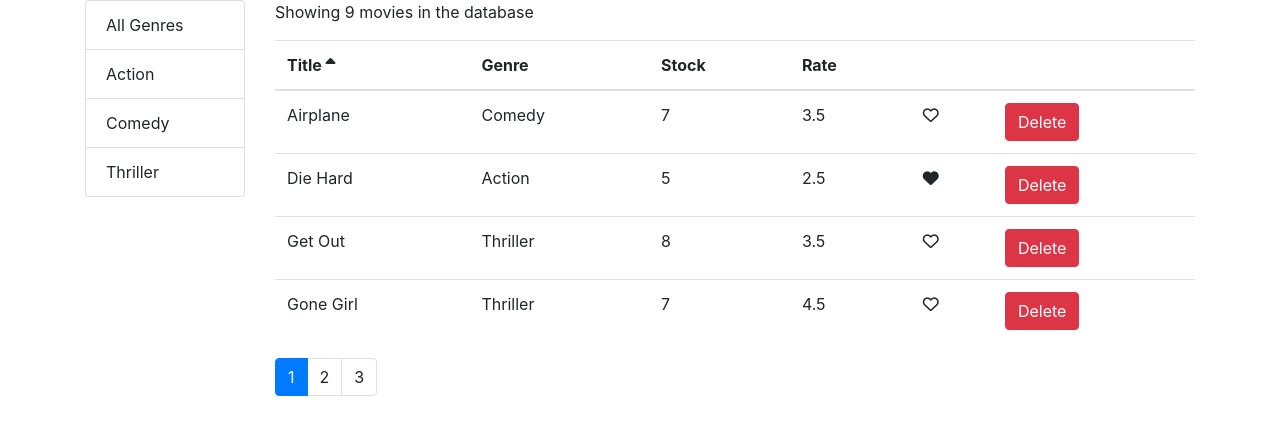
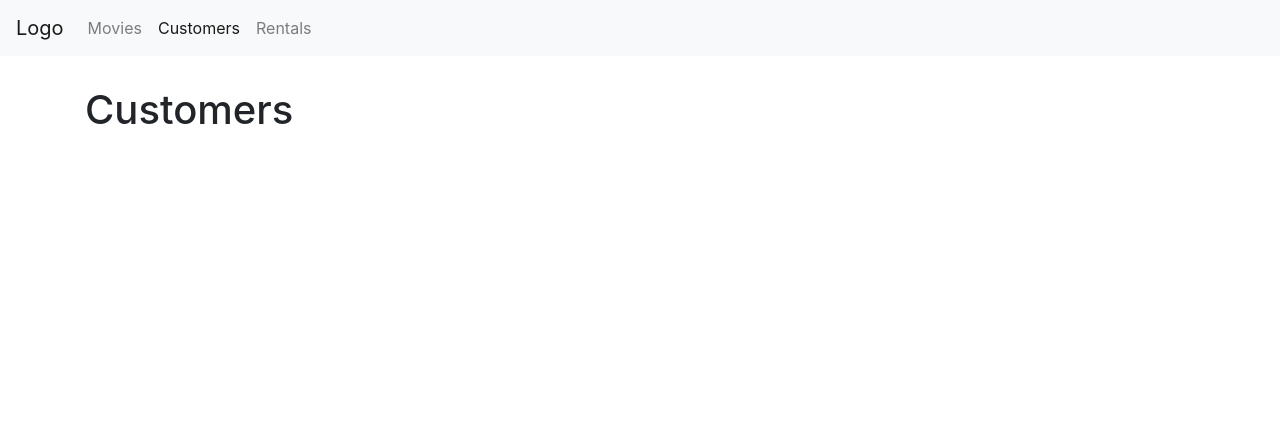
Before and after one commit to Ramonkos/movies, a React (Create React App) app: page /customers in a window 1280 px wide. Shown: the top 434 px of the page. Built offline with nearby package versions, Linux system fonts and the light colour scheme.

Commit message:
added main navigation and routes

```diff
--- a/package.json
+++ b/package.json
@@ -12,6 +12,7 @@
     "prop-types": "^15.7.2",
     "react": "^16.13.1",
     "react-dom": "^16.13.1",
+    "react-router-dom": "^5.2.0",
     "react-scripts": "3.4.3"
   },
   "scripts": {
--- a/src/App.js
+++ b/src/App.js
@@ -1,12 +1,29 @@
 import React from 'react';
+import { Redirect, Route, Switch } from 'react-router-dom';
+
+import MainNav from './components/MainNav';
+import Customers from './components/Customers';
+import Rentals from './components/Rentals';
+import Movies from './components/Movies';
+import NotFound from './components/NotFount';
+
 import './App.css';
-import Movies from './components/Movies';
 
 function App() {
 	return (
-		<main className='container'>
-			<Movies />
-		</main>
+		<>
+			<MainNav />
+			<main className='container'>
+				<Switch>
+					<Route path='/movies' component={Movies} />
+					<Route path='/customers' component={Customers} />
+					<Route path='/rentals' component={Rentals} />
+					<Route path='/not-found' component={NotFound} />
+					<Redirect from='/' exact to='/movies' />
+					<Redirect to='/not-found' />
+				</Switch>
+			</main>
+		</>
 	);
 }
 
--- /dev/null
+++ b/src/components/Customers.jsx
@@ -0,0 +1,10 @@
+import React, { Component } from 'react';
+
+class Customers extends Component {
+  state = {  }
+  render() {
+    return ( <h1>Customers</h1> );
+  }
+}
+
+export default Customers;
--- /dev/null
+++ b/src/components/MainNav.jsx
@@ -0,0 +1,44 @@
+import React from 'react';
+import { Link, NavLink } from 'react-router-dom';
+
+const MainNav = () => {
+	return (
+		<nav className='navbar navbar-expand-lg navbar-light bg-light'>
+			<Link className='navbar-brand' to='/'>
+				Logo
+			</Link>
+			<button
+				className='navbar-toggler'
+				type='button'
+				data-toggle='collapse'
+				data-target='#navbarNav'
+				aria-controls='navbarNav'
+				aria-expanded='false'
+				aria-label='Toggle navigation'
+			>
+				<span className='navbar-toggler-icon'></span>
+			</button>
+			<div className='collapse navbar-collapse' id='navbarNav'>
+				<ul className='navbar-nav'>
+					<li className='nav-item'>
+						<NavLink className='nav-link' to='/movies'>
+							Movies <span className='sr-only'>(current)</span>
+						</NavLink>
+					</li>
+					<li className='nav-item'>
+						<NavLink className='nav-link' to='/customers'>
+							Customers
+						</NavLink>
+					</li>
+					<li className='nav-item'>
+						<NavLink className='nav-link' to='/rentals'>
+							Rentals
+						</NavLink>
+					</li>
+				</ul>
+			</div>
+		</nav>
+	);
+};
+
+export default MainNav;
--- a/src/components/MoviesTable.jsx
+++ b/src/components/MoviesTable.jsx
@@ -1,4 +1,6 @@
 import React, { Component } from 'react';
+import { Link } from 'react-router-dom';
+
 import Like from './common/Like';
 import Table from './common/Table';
 
--- /dev/null
+++ b/src/components/NotFount.jsx
@@ -0,0 +1,10 @@
+import React, { Component } from 'react';
+
+class NotFound extends Component {
+	state = {};
+	render() {
+		return <h1>Not Found</h1>;
+	}
+}
+
+export default NotFound;
--- /dev/null
+++ b/src/components/Rentals.jsx
@@ -0,0 +1,10 @@
+import React, { Component } from 'react';
+
+class Rentals extends Component {
+	state = {};
+	render() {
+		return <h1>Rentals</h1>;
+	}
+}
+
+export default Rentals;
--- a/src/index.css
+++ b/src/index.css
@@ -12,6 +12,10 @@
 		monospace;
 }
 
+.navbar {
+	margin-bottom: 30px;
+}
+
 .clickable {
 	cursor: pointer;
 }
--- a/src/index.js
+++ b/src/index.js
@@ -1,11 +1,17 @@
 import React from 'react';
 import ReactDOM from 'react-dom';
+import { BrowserRouter } from 'react-router-dom';
 import './index.css';
 import App from './App';
 import * as serviceWorker from './serviceWorker';
 import 'bootstrap/dist/css/bootstrap.css';
 import 'font-awesome/css/font-awesome.css';
 
-ReactDOM.render(<App />, document.getElementById('root'));
+ReactDOM.render(
+	<BrowserRouter>
+		<App />
+	</BrowserRouter>,
+	document.getElementById('root')
+);
 
 serviceWorker.unregister();
```
Also changed, not shown: 1 other file (tests, documents, lock files or other folders). Lines whose indentation alone changed are shown as unchanged.
